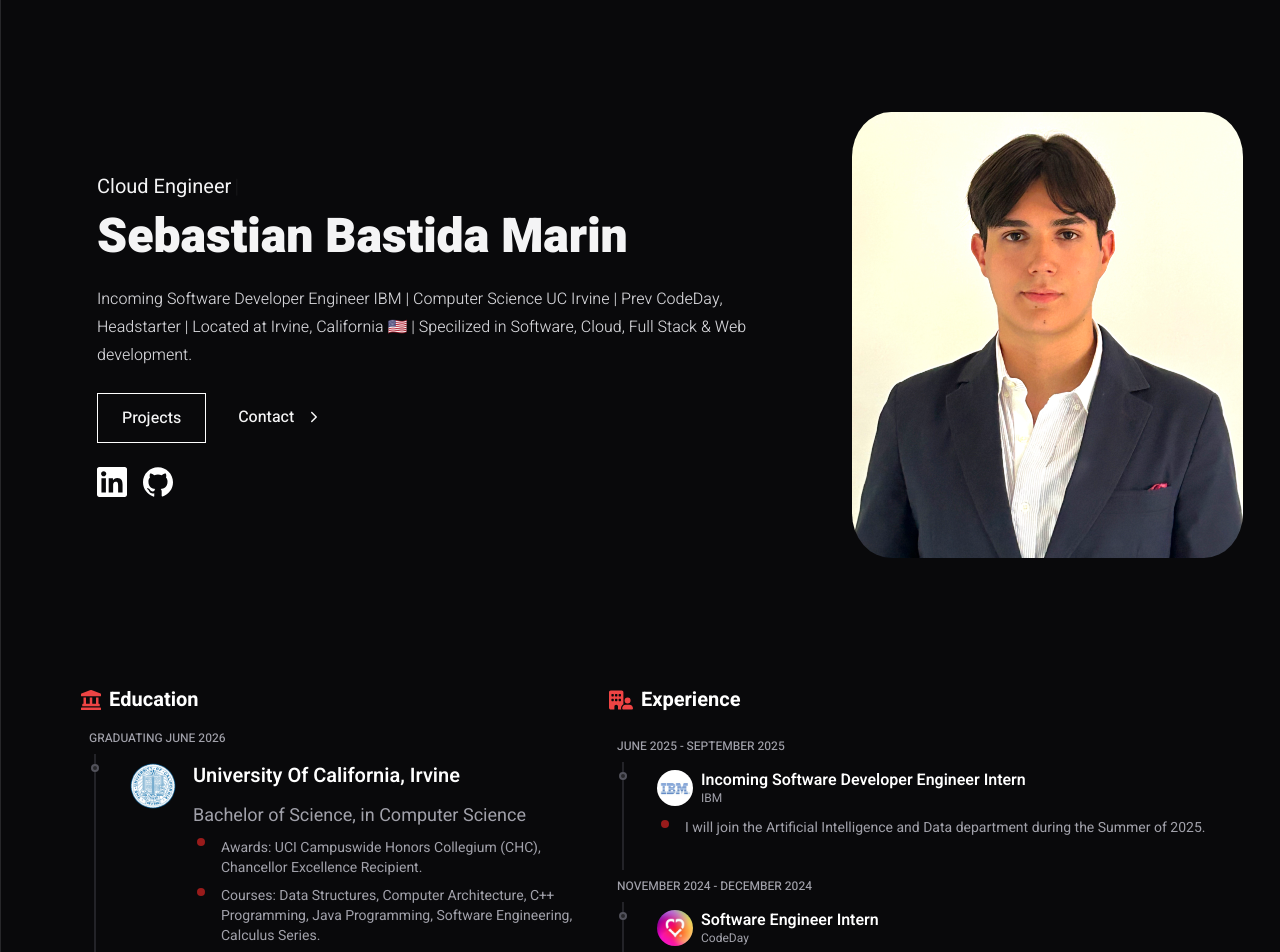
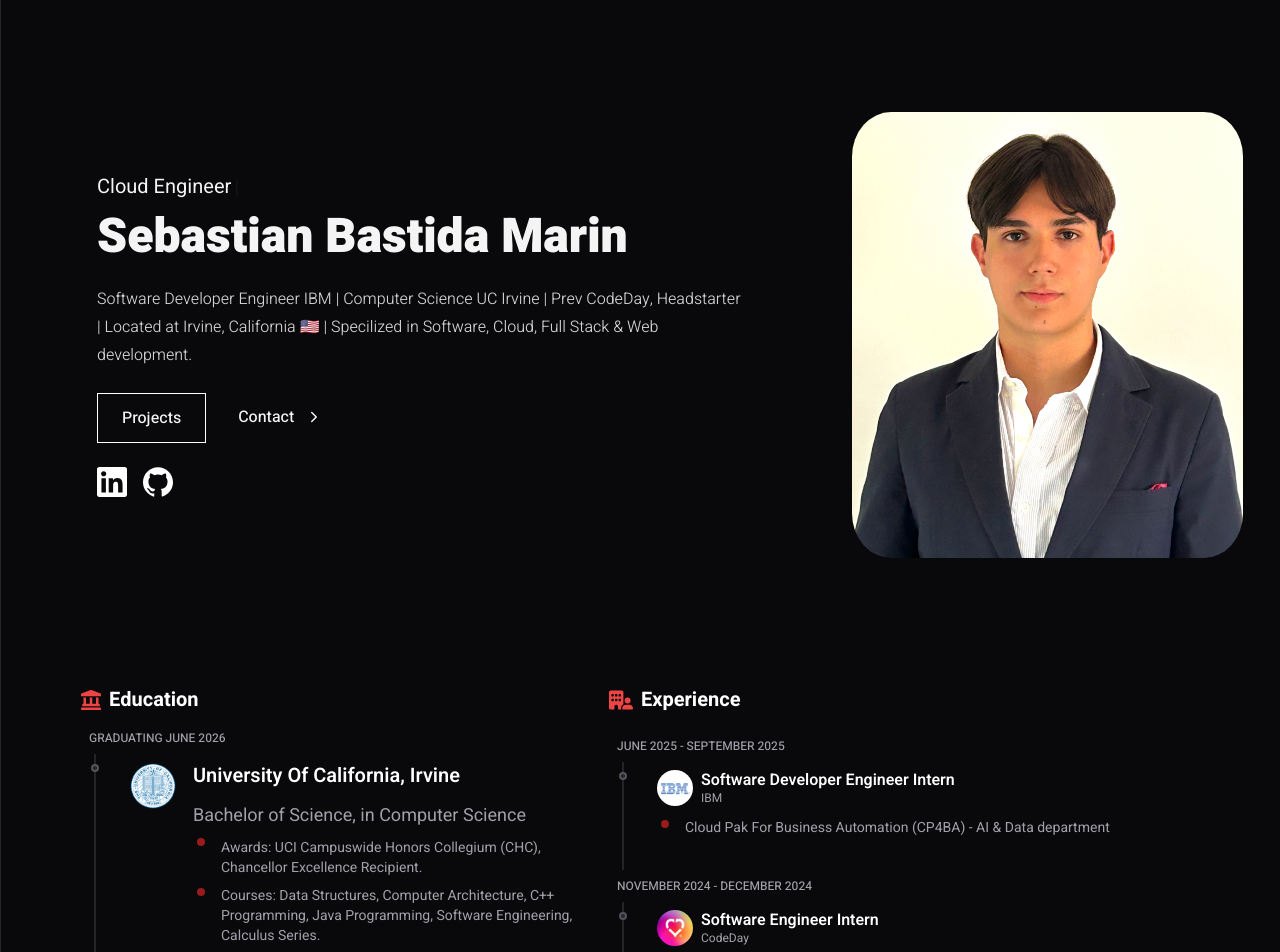
Before and after one commit to developersbm/personal-website, a React (Vite) app: page / in a window 1280 px wide. Shown: the top 952 px of the page. Built offline with nearby package versions, Linux system fonts and the light colour scheme.

Commit message:
Changed some messages

```diff
--- a/src/data/user_info.js
+++ b/src/data/user_info.js
@@ -2,7 +2,7 @@ const info = {
     // ============ MAIN DETAILS ============
     main: {
         name: "Sebastian Bastida Marin",
-        description: "Incoming Software Developer Engineer IBM | Computer Science UC Irvine | Prev CodeDay, Headstarter | Located at Irvine, California 🇺🇸 | Specilized in Software, Cloud, Full Stack & Web development.",
+        description: "Software Developer Engineer IBM | Computer Science UC Irvine | Prev CodeDay, Headstarter | Located at Irvine, California 🇺🇸 | Specilized in Software, Cloud, Full Stack & Web development.",
         socialmedia: "../uci.png",
         role: "Software Engineer",
         photo: "../foto.png",
@@ -88,11 +88,11 @@ const info = {
     experience: [
         {
             position: "IBM",
-            company: "Incoming Software Developer Engineer Intern",
+            company: "Software Developer Engineer Intern",
             duration: "June 2025 - September 2025",
             image: "ibm.png",
             descriptions: [
-                "I will join the Artificial Intelligence and Data department during the Summer of 2025."
+                "Cloud Pak For Business Automation (CP4BA) - AI & Data department"
             ]
         },
         {
```
Also changed, not shown: 1 other file (tests, documents, lock files or other folders).
